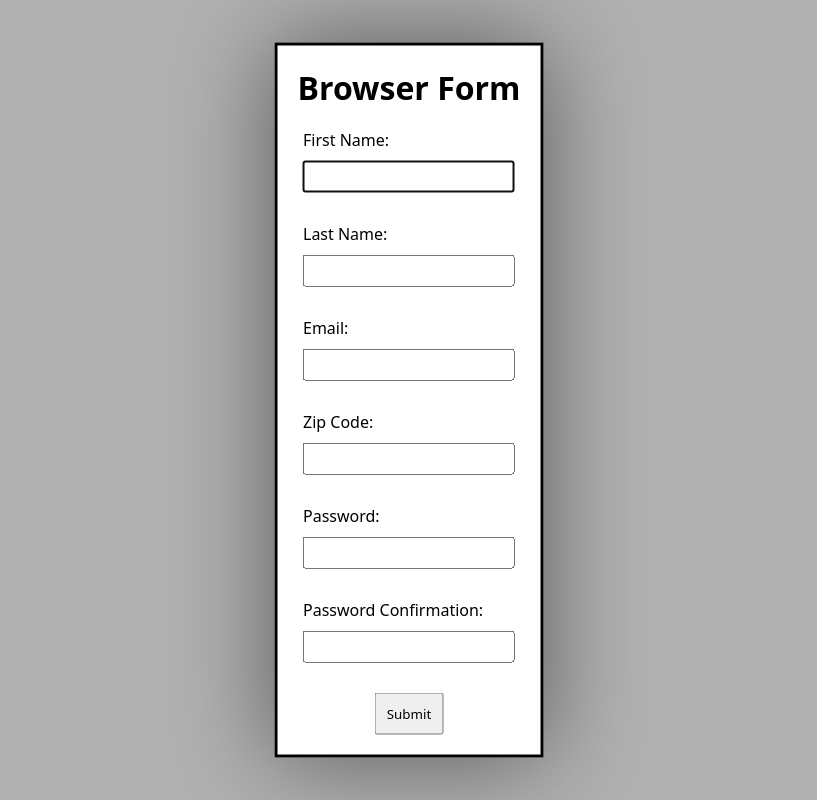
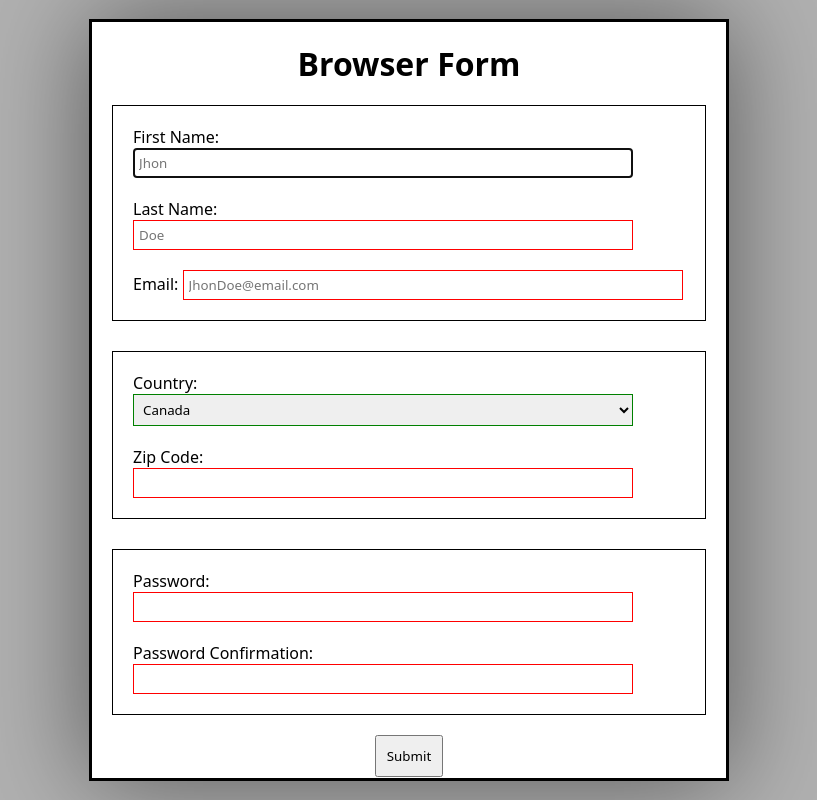
Before and after one commit to DrearyDev/browser-form, a plain HTML site: page index.html in a window 1280 px wide. Both pictures are taken after a click on the button "Show Form". Shown: the whole page, without its empty margins (231-1048 px from the left). Drawn offline with Linux system fonts and the light colour scheme.

Commit message:
Add basic validation

```diff
--- a/app.js
+++ b/app.js
@@ -4,6 +4,51 @@ const showBtn = document.querySelector('button');
 const dialog = document.querySelector('dialog');
 const submitBtn = document.querySelector('form > button');
 
+const fNameInput = document.querySelector('#fname');
+const lNameInput = document.querySelector('#lname');
+const emailInput = document.querySelector('#email');
+const countryInput = document.querySelector('#country');
+const zCodeInput = document.querySelector('#zcode');
+const pWord = document.querySelector('#pword');
+const pConfirm = document.querySelector('#pconfirm');
+
+let inputs = [...document.querySelectorAll('form .option')];
+
+
 showBtn.addEventListener('click', () => {
     dialog.showModal();
 });
+
+
+
+
+function validate() {
+    let valid = true;
+
+    inputs.forEach(input => {
+        console.log(input.validity);
+
+        if (input.checkValidity()) {
+            console.log('test');
+            input.nextElementSibling.innerText = '';
+        } else {
+            console.log('failed');
+            input.nextElementSibling.innerText = input.validationMessage;
+            valid = false;
+        };
+    });
+
+    return valid;
+};
+inputs.forEach(input => { input.addEventListener('input', validate) });
+
+
+
+
+submitBtn.addEventListener('click', (e) => {
+
+    if (!validate()) {
+        e.preventDefault();
+    };
+
+});
--- a/index.html
+++ b/index.html
@@ -15,36 +15,53 @@
             <h1>Browser Form</h1>
 
             <ul>
+                <div class="group">
                     <li>
                         <label for="fname">First Name:</label>
-                    <input type="text" id="fname" name="fname" required>
+                        <input class="option" type="text" id="fname" name="fname" placeholder="Jhon" required>
                         <span class="msg"></span>
                     </li>
                     <li>
                         <label for="lname">Last Name:</label>
-                    <input type="text" id="lname" name="lname" required>
+                        <input class="option" type="text" id="lname" name="lname" placeholder="Doe" required>
                         <span class="msg"></span>
                     </li>
                     <li>
                         <label for="email">Email:</label>
-                    <input type="email" id="email" name="email" required>
+                        <input class="option" type="email" id="email" name="email" placeholder="JhonDoe@email.com" required>
+                        <span class="msg"></span>
+                    </li>
+                </div>
+                <div class="group">
+                    <li>
+                        <label for="country">Country:</label>
+                        <select class="option" name="country" id="country" required>
+                            <option value="Canada">Canada</option>
+                            <option value="Switzerland">Switzerland</option>
+                            <option value="Germany">Germany</option>
+                            <option value="France">France</option>
+                            <option value="Netherlands">Netherlands</option>
+                        </select>
                         <span class="msg"></span>
                     </li>
                     <li>
                         <label for="zcode">Zip Code:</label>
-                    <input type="text" name="zcode" id="zcode" required>
+                        <input class="option" type="text" name="zcode" id="zcode" required>
                         <span class="msg"></span>
                     </li>
+                </div>
+                <div class="group">
                     <li>
                         <label for="pword">Password:</label>
-                    <input type="password" id="pword" name="pword" required>
+                        <input class="option" type="password" id="pword" name="pword" minlength="10" required>
                         <span class="msg"></span>
                     </li>
                     <li>
                         <label for="pconfirm">Password Confirmation:</label>
-                    <input type="password" name="pconfirm" id="pconfirm" required>
+                        <input class="option" type="password" name="pconfirm" id="pconfirm" minlength="10" required>
                         <span class="msg"></span>
                     </li>
+                </div>
             </ul>
             <button type="submit">Submit</button>
         </form>
--- a/style.css
+++ b/style.css
@@ -35,6 +35,7 @@ dialog {
 }
 dialog h1 {
     margin-bottom: 20px;
+    user-select: none;
 }
 dialog::backdrop {
     background-color: rgba(0,0,0,0.2);
@@ -52,21 +53,39 @@ dialog form ul {
     flex-direction: column;
     align-items: center;
     justify-content: center;
-    gap: 20px;
+    gap: 30px;
 }
 dialog form ul li {
-    display: flex;
-    flex-direction: column;
-    align-items: flex-start;
-    justify-content: center;
-    gap: 10px;
+    position: relative;
+}
+dialog form ul li:not(:last-child) {
+    margin-bottom: 20px;
+}
+dialog form ul li label {
+    user-select: none;
 }
 
-input[type="text"],
-input[type="email"],
-input[type="password"] {
+.group {
+    padding: 20px;
+    border: 1px solid black;
+}
+.option {
     padding: 5px;
+    width: 500px;
+    border: 1px solid black;
+}
+.option:valid {
+    border-color: green;
+}
+.option:invalid {
+    border-color: red;
 }
 .msg {
     font-size: 0.8rem;
+
+    position: absolute;
+    top: 0px;
+    right: 0px;
+
+    color: darkred;
 }
```
Lines whose indentation alone changed are shown as unchanged.
